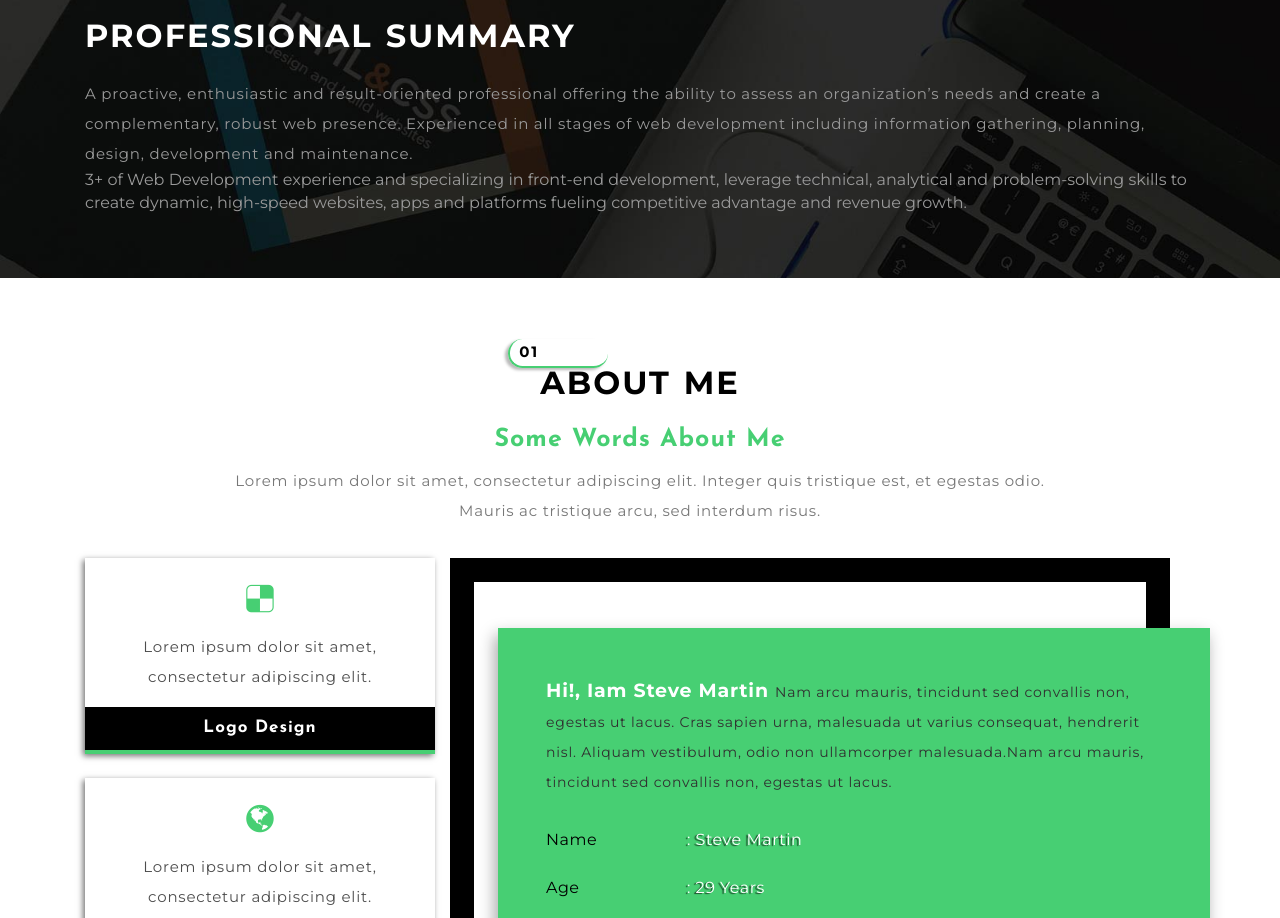
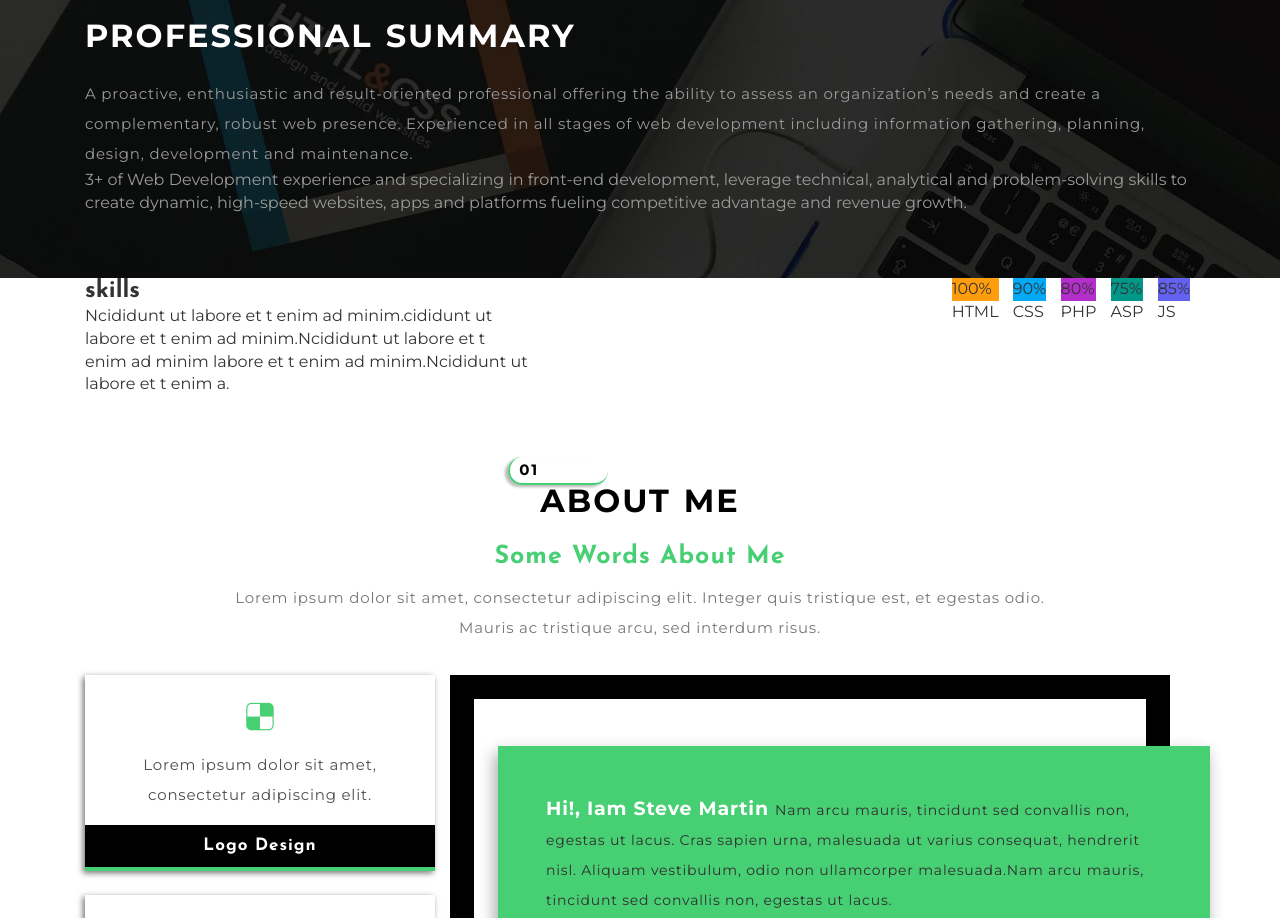
Before and after one commit to patelniks58/patelniks58.github.io, a plain HTML site: page index.html in a window 1280 px wide. Shown: the part 746-1664 px from the top of the page. Drawn offline with Linux system fonts and the light colour scheme.

Commit message:
index.html
f

```diff
--- a/index.html
+++ b/index.html
@@ -107,7 +107,34 @@ License URL: http://creativecommons.org/licenses/by/3.0/
 			<div class="clearfix"> </div>
 		</div>
 	</div>
+<div class="agile-service w3ls-section" id="skills">
+		<div class="container">
+			<div class="col-md-5 w3_agileits-service-left">
+				<h3 class="agileits-title">skills</h3>
+				<p>Ncididunt ut labore et t enim ad minim.cididunt ut labore et t enim ad minim.Ncididunt ut labore et t enim ad minim labore
+					et t enim ad minim.Ncididunt ut labore et t enim a.</p>
+			</div>
+			<div class="col-md-7 skills-right">
+				<div class="vertical-skills  pull-right xs-center">
+					<ul class="list-inline">
+						<li>
+							<div class="skill" style="height:100%; background:#ff9d0d;"><span class="value">100%</span></div><span class="title">HTML</span></li>
+						<li>
+							<div class="skill" style="height:90%; background:#03a9f4;"><span class="value">90%</span></div><span class="title">CSS</span></li>
+						<li>
+							<div class="skill" style="height:80%; background:#b32eca;"><span class="value">80%</span></div><span class="title">PHP</span></li>
+						<li>
+							<div class="skill" style="height:75%; background:#009688;"><span class="value">75%</span></div><span class="title">ASP</span></li>
+						<li>
+							<div class="skill" style="height:85%; background:#6361f0;"><span class="value">85%</span></div><span class="title">JS</span></li>
 
+					</ul>
+				</div>
+
+			</div>
+			<div class="clearfix"></div>
+		</div>
+	</div>
 	<!-- //banner -->
 	<!--about-->
 	<div class="about-w3layouts" id="about">
```
